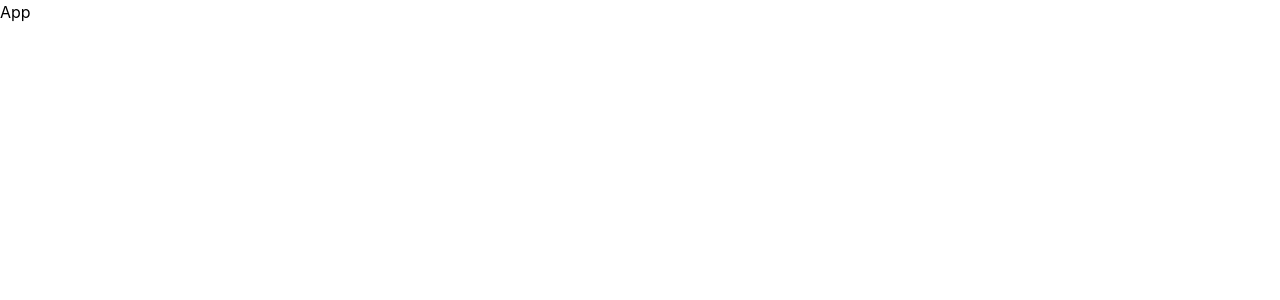
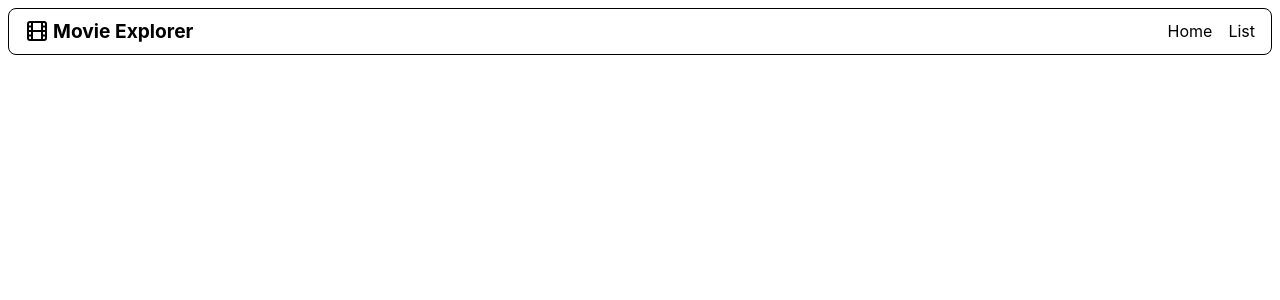
Before and after one commit to mdaburayhanmondal/Foundation-Program, a React (Vite) app in the folder foundation_program/assignment2/: page / in a window 1280 px wide. Shown: the top 300 px of the page. Built offline with nearby package versions, Linux system fonts and the light colour scheme.

Commit message:
basic layout

```diff
--- a/foundation_program/assignment2/src/App.jsx
+++ b/foundation_program/assignment2/src/App.jsx
@@ -1,5 +1,27 @@
+import { createBrowserRouter, RouterProvider } from 'react-router';
+import MainLayout from './layouts/MainLayout';
+import HomePage from './pages/HomePage';
+import Movies from './pages/Movies';
+
+const router = createBrowserRouter([
+  {
+    path: '/',
+    Component: MainLayout,
+    children: [
+      {
+        index: true,
+        element: <HomePage />,
+      },
+      {
+        path: '/movies',
+        element: <Movies />,
+      },
+    ],
+  },
+]);
+
 const App = () => {
-  return <div>App</div>;
+  return <RouterProvider router={router} />;
 };
 
 export default App;
--- /dev/null
+++ b/foundation_program/assignment2/src/layouts/MainLayout.jsx
@@ -0,0 +1,19 @@
+import { Outlet } from 'react-router';
+import Navbar from '../components/Navbar';
+import AppFooter from '../components/AppFooter';
+
+export default function MainLayout() {
+  return (
+    <>
+      <header>
+        <Navbar />
+      </header>
+
+      <main className="min-h-screen flex justify-center items-center">
+        <Outlet />
+      </main>
+
+      <AppFooter />
+    </>
+  );
+}
```
